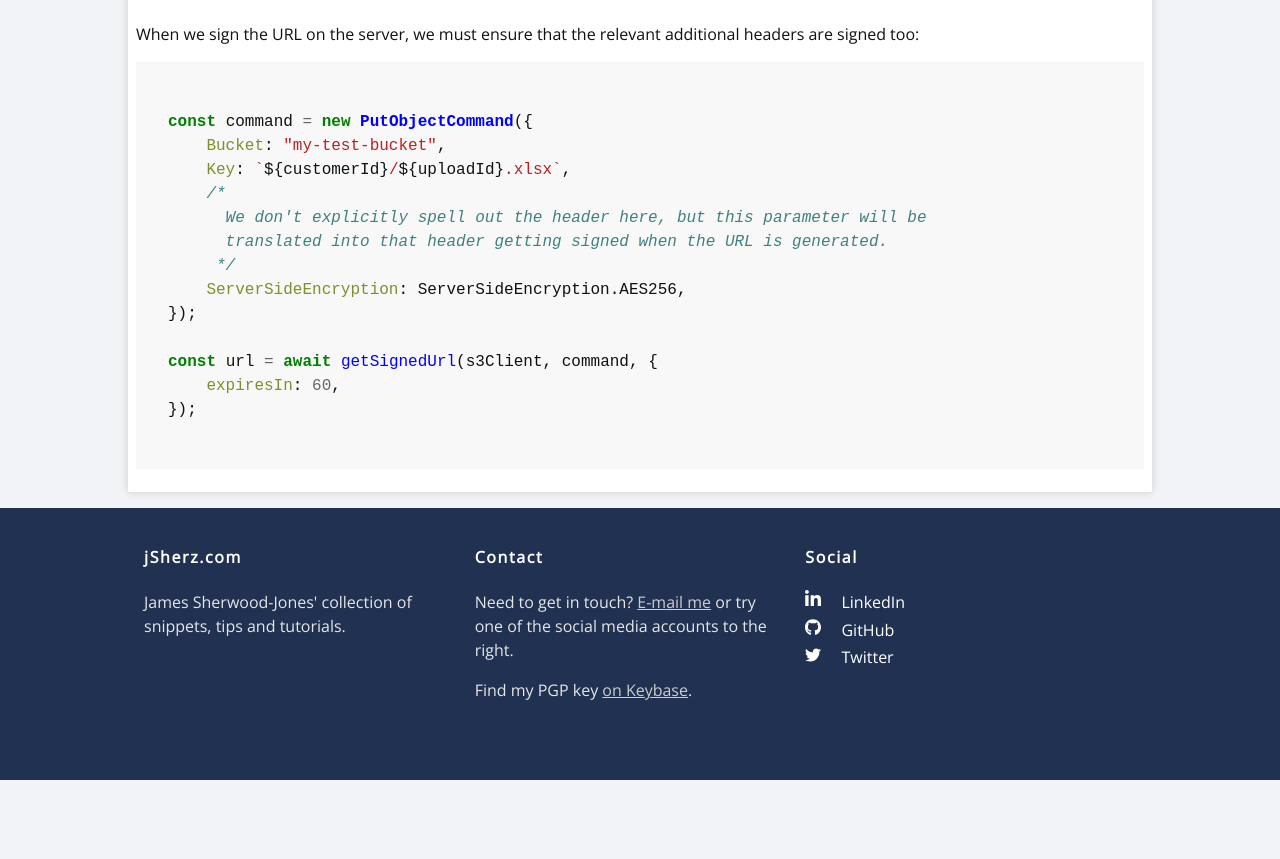
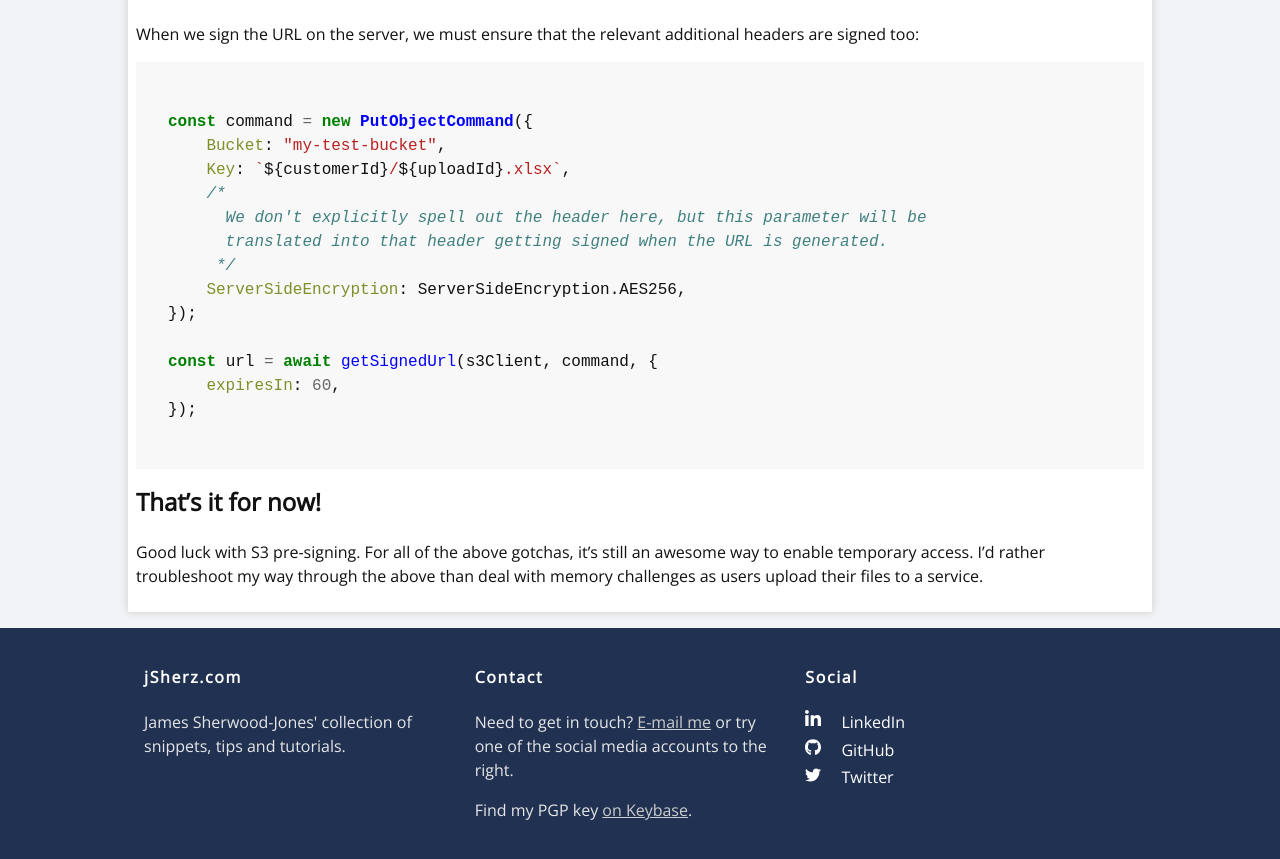
Before and after one commit to jSherz/jsj-blog, a Jekyll site: the page built from _posts/2023-02-25-presigned-urls-in-aws-s3-gotchas.md, in a window 1280 px wide and 900 px high, scrolled down 8801 px. Shown: the top 859 px of the window. Built offline with Jekyll 4.4.1, drawn with Linux system fonts in a browser that asks for light colours; before the commit the page ends 9581 px from its top, so only the background shows below that.

````diff
--- a/_posts/2023-02-25-presigned-urls-in-aws-s3-gotchas.md
+++ b/_posts/2023-02-25-presigned-urls-in-aws-s3-gotchas.md
@@ -427,3 +427,10 @@
     expiresIn: 60,
 });
 ```
+
+## That's it for now!
+
+Good luck with S3 pre-signing. For all of the above gotchas, it's still an
+awesome way to enable temporary access. I'd rather troubleshoot my way through
+the above than deal with memory challenges as users upload their files to a
+service.
````
